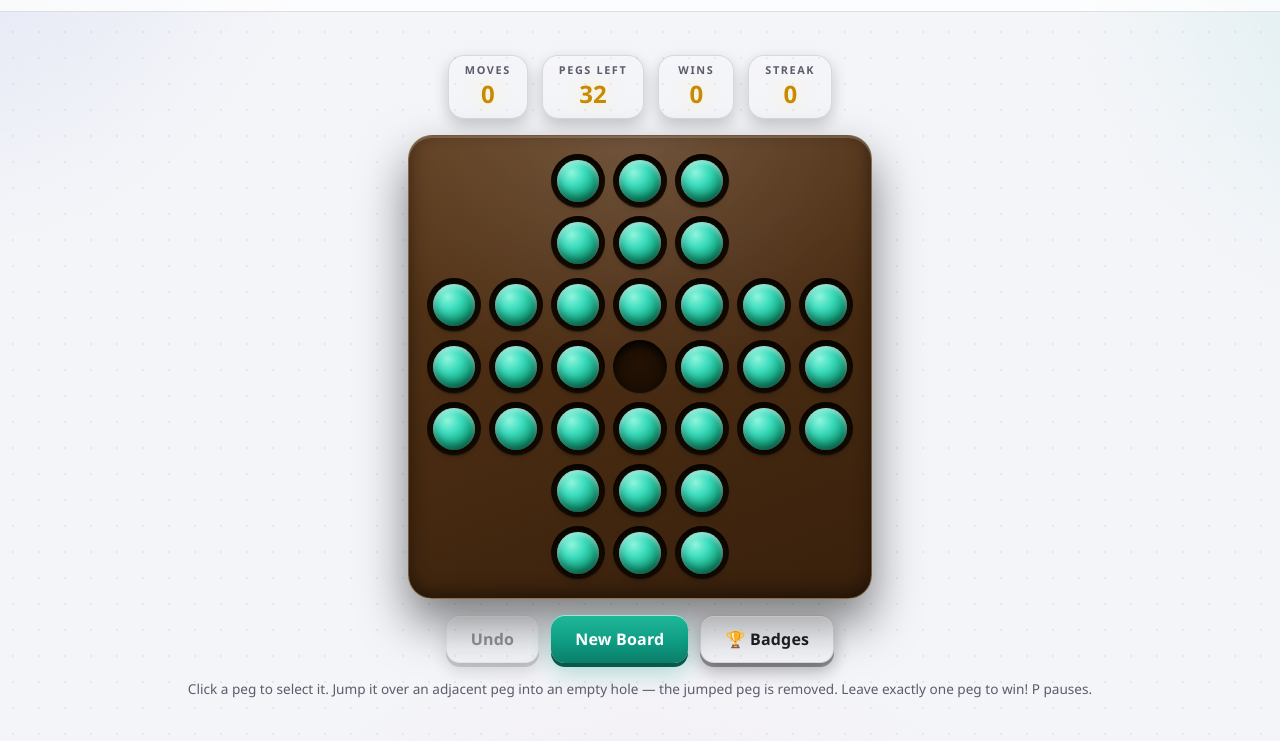
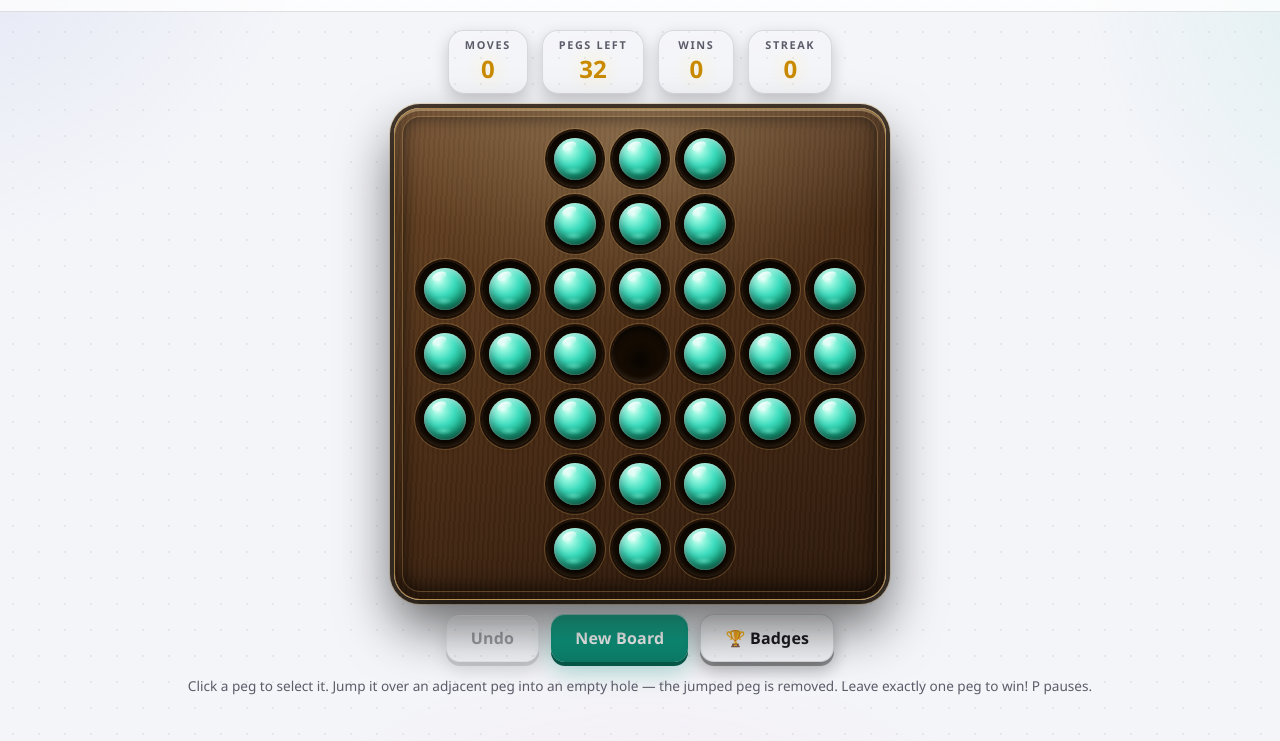
Before and after one commit to Fel101/fels-offline-arcade, a website: page games/peg-solitaire/index.html in a window 1280 px wide. Shown: the part 59-800 px from the top of the page. Drawn offline with Linux system fonts and the light colour scheme.

Commit message:
Overhaul Peg Solitaire artwork and add move feedback
Redraw the board as an antique walnut field with a beveled brass frame, inlaid hairline, wood grain and a glass sheen. Turn holes into recessed brass-rimmed sockets that light up on hover, and pegs into glossy glass marbles with specular highlights; the selected peg turns gold and bobs, legal targets pulse. Add one-shot move feedback (origin ping, capture flash, landing drop) with reduced-motion support. Keep all rules, 14 badges, undo, pause and the test hook intact; add 5 assertions and verify in a real browser.

```diff
--- a/games/peg-solitaire/index.html
+++ b/games/peg-solitaire/index.html
@@ -38,73 +38,182 @@
   </script>
   <link rel="stylesheet" href="../../css/styles.css">
   <style>
+    main.game-area { justify-content: flex-start; padding-top: 18px; gap: 14px; }
+
+    /* Antique solitaire board: a beveled brass frame around a rich walnut field. */
     .peg-board {
+      --cell: clamp(40px, 11vw, 56px);
+      position: relative;
       display: grid;
       grid-template-columns: repeat(7, 1fr);
-      gap: 8px;
-      padding: 18px;
-      border-radius: 24px;
+      gap: clamp(5px, 1.4vw, 9px);
+      padding: clamp(10px, 3vw, 22px);
+      margin: 0 auto;
+      border-radius: 26px;
       background:
-        radial-gradient(120% 100% at 50% 0%, rgba(255,255,255,0.14), transparent 55%),
-        linear-gradient(160deg, #5f3d1e 0%, #4a2c12 45%, #38200c 100%);
-      border: 1px solid rgba(255, 220, 160, 0.28);
-      box-shadow: 0 24px 48px rgba(0,0,0,0.5), inset 0 2px 0 rgba(255,255,255,0.18), inset 0 -6px 18px rgba(0,0,0,0.45);
+        radial-gradient(70% 55% at 50% 6%, rgba(255, 230, 175, 0.2), transparent 68%),
+        repeating-linear-gradient(93deg, rgba(0, 0, 0, 0.05) 0 2px, rgba(255, 255, 255, 0.02) 2px 5px),
+        linear-gradient(155deg, #6d4827 0%, #4b2d15 46%, #2b180b 100%);
+      border: 1px solid rgba(214, 173, 99, 0.7);
+      box-shadow:
+        0 26px 54px rgba(0, 0, 0, 0.6),
+        0 0 0 4px rgba(28, 15, 7, 0.8),
+        0 0 0 5px rgba(214, 173, 99, 0.32),
+        inset 0 2px 0 rgba(255, 226, 170, 0.35),
+        inset 0 -12px 26px rgba(0, 0, 0, 0.5);
+      isolation: isolate;
     }
+    .peg-board::before {
+      /* Inlaid brass hairline just inside the frame. */
+      content: "";
+      position: absolute; inset: 7px;
+      border-radius: 18px;
+      border: 1px solid rgba(214, 173, 99, 0.3);
+      box-shadow: inset 0 2px 14px rgba(0, 0, 0, 0.45);
+      pointer-events: none; z-index: 0;
+    }
+    .peg-board::after {
+      /* Soft glass sheen sweeping the top of the board. */
+      content: "";
+      position: absolute; inset: 0;
+      border-radius: inherit;
+      background: linear-gradient(180deg, rgba(255, 255, 255, 0.07), transparent 24%);
+      pointer-events: none; z-index: 0;
+    }
+
+    .peg-cell, .peg-invalid { width: var(--cell); height: var(--cell); }
     .peg-cell {
-      width: 54px;
-      height: 54px;
+      position: relative; z-index: 1;
       border: none;
       border-radius: 50%;
-      background: radial-gradient(circle at 50% 42%, #241203 0%, #1a0d02 70%);
-      box-shadow: inset 0 5px 10px rgba(0,0,0,0.85), inset 0 -1px 0 rgba(255,255,255,0.12);
+      background: radial-gradient(circle at 50% 60%, #080401 0%, #180d03 52%, #2c1b0a 80%, #432913 100%);
+      box-shadow:
+        0 0 0 2px rgba(24, 13, 5, 0.92),
+        0 0 0 3px rgba(214, 173, 99, 0.28),
+        inset 0 6px 11px rgba(0, 0, 0, 0.92),
+        inset 0 -2px 4px rgba(255, 220, 170, 0.14);
       cursor: pointer;
       display: flex;
       align-items: center;
       justify-content: center;
       padding: 0;
-      transition: box-shadow 0.15s ease;
+      transition: box-shadow 0.18s ease, transform 0.18s var(--ease-pop);
     }
-    .peg-cell:hover { box-shadow: inset 0 5px 10px rgba(0,0,0,0.85), 0 0 0 2px rgba(255, 255, 255, 0.22); }
-    .peg-invalid {
-      width: 54px;
-      height: 54px;
+    .peg-cell:hover {
+      box-shadow:
+        0 0 0 2px rgba(24, 13, 5, 0.92),
+        0 0 0 3px rgba(90, 209, 184, 0.8),
+        0 0 16px rgba(90, 209, 184, 0.4),
+        inset 0 6px 11px rgba(0, 0, 0, 0.92);
     }
+
+    /* Pegs are glossy glass marbles with a specular highlight and reflection. */
     .peg {
-      width: 42px;
-      height: 42px;
+      position: relative;
+      width: 76%;
+      height: 76%;
       border-radius: 50%;
-      background: radial-gradient(circle at 35% 30%, #8ff5dc 0%, #3ddcbe 32%, #17a983 62%, #0b6b52 88%, #074c39 100%);
-      box-shadow: 0 4px 6px rgba(0,0,0,0.55), inset 0 -5px 8px rgba(0,0,0,0.35), inset 0 3px 5px rgba(255,255,255,0.55);
-      transition: transform 0.12s var(--ease-pop);
+      background:
+        radial-gradient(circle at 34% 27%, #e2fff6 0%, #8ff5dc 16%, #3ddcbe 40%, #17a983 68%, #0a6b52 88%, #064433 100%);
+      box-shadow:
+        0 5px 9px rgba(0, 0, 0, 0.6),
+        inset 0 -6px 9px rgba(0, 0, 0, 0.4),
+        inset 0 3px 6px rgba(255, 255, 255, 0.5),
+        inset 0 0 0 1px rgba(255, 255, 255, 0.16);
+      transition: transform 0.16s var(--ease-pop), box-shadow 0.2s ease;
       pointer-events: none;
     }
-    .peg-cell:active .peg { transform: scale(0.85); }
+    .peg::before {
+      content: "";
+      position: absolute; top: 11%; left: 19%;
+      width: 36%; height: 22%;
+      border-radius: 50%;
+      background: linear-gradient(180deg, rgba(255, 255, 255, 0.92), rgba(255, 255, 255, 0));
+      transform: rotate(-24deg);
+    }
+    .peg::after {
+      content: "";
+      position: absolute; bottom: 13%; left: 24%;
+      width: 46%; height: 18%;
+      border-radius: 50%;
+      background: radial-gradient(ellipse, rgba(140, 255, 228, 0.4), transparent 70%);
+    }
+    .peg-cell:active .peg { transform: scale(0.86); }
+
     .peg-cell--selected .peg {
-      transform: scale(1.12);
-      background: radial-gradient(circle at 35% 30%, #ffe98a 0%, #ffd94d 32%, #e0a91f 62%, #a3740d 88%, #7a580a 100%);
-      box-shadow: 0 0 0 3px #ffd94d, 0 0 22px rgba(255, 217, 77, 0.65), 0 6px 10px rgba(0,0,0,0.55), inset 0 3px 5px rgba(255,255,255,0.6);
+      background:
+        radial-gradient(circle at 34% 27%, #fff8d0 0%, #ffeb92 16%, #ffd94d 40%, #e0a91f 68%, #a3740d 88%, #684806 100%);
+      box-shadow:
+        0 0 0 3px #ffd94d,
+        0 0 24px rgba(255, 217, 77, 0.7),
+        0 8px 14px rgba(0, 0, 0, 0.6),
+        inset 0 -6px 9px rgba(120, 70, 0, 0.45),
+        inset 0 3px 6px rgba(255, 255, 255, 0.65);
+      animation: pegBob 1.1s ease-in-out infinite;
     }
+    @keyframes pegBob {
+      0%, 100% { transform: translateY(-2px) scale(1.1); }
+      50% { transform: translateY(-5px) scale(1.13); }
+    }
+
+    /* Empty holes that can be jumped into glow with a pulsing ghost ring. */
+    .peg-cell--target { z-index: 2; }
     .peg-cell--target::after {
       content: "";
-      position: absolute;
-      width: 16px;
-      height: 16px;
+      position: absolute; inset: 17%;
       border-radius: 50%;
-      border: 3px dashed rgba(77, 227, 195, 0.9);
-      box-shadow: 0 0 12px rgba(77, 227, 195, 0.45);
+      border: 2px dashed rgba(90, 209, 184, 0.95);
+      background: radial-gradient(circle, rgba(90, 209, 184, 0.2), transparent 72%);
+      box-shadow: 0 0 14px rgba(90, 209, 184, 0.5);
       animation: pegPulse 1.1s ease-in-out infinite;
       pointer-events: none;
     }
-    .peg-cell--target { position: relative; }
     @keyframes pegPulse {
-      0%, 100% { transform: scale(1); opacity: 0.75; }
-      50% { transform: scale(1.3); opacity: 1; }
+      0%, 100% { transform: scale(0.9); opacity: 0.7; }
+      50% { transform: scale(1.12); opacity: 1; }
     }
-    @media (max-width: 520px) {
-      .peg-board { gap: 5px; padding: 12px; }
-      .peg-cell, .peg-invalid { width: 40px; height: 40px; }
-      .peg { width: 31px; height: 31px; }
-      .peg-cell--target::after { width: 12px; height: 12px; border-width: 2px; }
+
+    /* One-shot move feedback: origin ping, capture flash, landing drop. */
+    .peg-cell--from::after {
+      content: "";
+      position: absolute; inset: 40%;
+      border-radius: 50%;
+      background: rgba(90, 209, 184, 0.85);
+      animation: pingOut 0.5s ease-out forwards;
+      pointer-events: none;
+    }
+    .peg-cell--capture::before {
+      content: "";
+      position: absolute; inset: 8%;
+      border-radius: 50%;
+      border: 2px solid rgba(255, 217, 77, 0.95);
+      box-shadow: 0 0 16px rgba(255, 217, 77, 0.65);
+      animation: captureFlash 0.45s ease-out forwards;
+      pointer-events: none; z-index: 3;
+    }
+    .peg--land { animation: pegLand 0.36s cubic-bezier(0.2, 1.45, 0.35, 1); }
+    @keyframes pingOut {
+      from { transform: scale(0.6); opacity: 1; }
+      to { transform: scale(1.7); opacity: 0; }
+    }
+    @keyframes captureFlash {
+      from { transform: scale(0.55); opacity: 1; }
+      to { transform: scale(1.55); opacity: 0; }
+    }
+    @keyframes pegLand {
+      0% { transform: translateY(-18px) scale(1.18); opacity: 0.35; }
+      60% { transform: translateY(2px) scale(0.96); opacity: 1; }
+      100% { transform: translateY(0) scale(1); opacity: 1; }
+    }
+
+    .btn:disabled { opacity: 0.4; pointer-events: none; }
+    @media (prefers-reduced-motion: reduce) {
+      .peg, .peg-cell { transition: none; }
+      .peg-cell--selected .peg,
+      .peg-cell--target::after,
+      .peg-cell--from::after,
+      .peg-cell--capture::before,
+      .peg--land { animation: none; }
     }
   </style>
 </head>
--- a/games/peg-solitaire/script.js
+++ b/games/peg-solitaire/script.js
@@ -199,6 +199,7 @@
   let history = [];
   let gameOver = false;
   let paused = false;
+  let lastFx = null; // { from, over, to } — one-shot move feedback, rendering only
 
   function pegCount() {
     let n = 0;
@@ -254,18 +255,25 @@
         const cell = document.createElement("button");
         cell.className = "peg-cell";
         cell.setAttribute("aria-label", board[r][c] === PEG ? "Peg" : "Empty hole");
+        let peg = null;
         if (board[r][c] === PEG) {
-          const peg = document.createElement("span");
+          peg = document.createElement("span");
           peg.className = "peg";
           cell.appendChild(peg);
           if (selected && selected[0] === r && selected[1] === c) cell.classList.add("peg-cell--selected");
         } else if (targets.includes(r + "," + c)) {
           cell.classList.add("peg-cell--target");
         }
+        if (lastFx) {
+          if (lastFx.from[0] === r && lastFx.from[1] === c) cell.classList.add("peg-cell--from");
+          if (lastFx.over[0] === r && lastFx.over[1] === c) cell.classList.add("peg-cell--capture");
+          if (lastFx.to[0] === r && lastFx.to[1] === c && peg) peg.classList.add("peg--land");
+        }
         cell.addEventListener("click", () => onCellClick(r, c));
         boardEl.appendChild(cell);
       }
     }
+    lastFx = null; // feedback is a one-shot flourish
     updateHud();
   }
 
@@ -295,6 +303,7 @@
         board[r][c] = PEG;
         moves++;
         stats.totalMoves++;
+        lastFx = { from: [selected[0], selected[1]], over: move.over, to: [r, c] };
         selected = null;
         sfx("place");
         render();
@@ -313,6 +322,7 @@
     board = snap.board.map((row) => row.slice());
     moves = snap.moves;
     selected = null;
+    lastFx = null;
     gameOver = false;
     paused = false;
     stats.undone++;
@@ -343,7 +353,9 @@
     }
     saveStats();
     checkAchievements();
-    render();
+    // The board was already rendered by the move; only the HUD needs updating.
+    // Re-rendering here would drop the one-shot landing/capture feedback.
+    updateHud();
 
     if (n === 1) {
       sfx("win");
@@ -372,6 +384,7 @@
     moves = 0;
     history = [];
     selected = null;
+    lastFx = null;
     gameOver = false;
     paused = false;
     hideOverlay();
```
Also changed, not shown: tests/peg-solitaire-test.js (+19 -0 lines).
